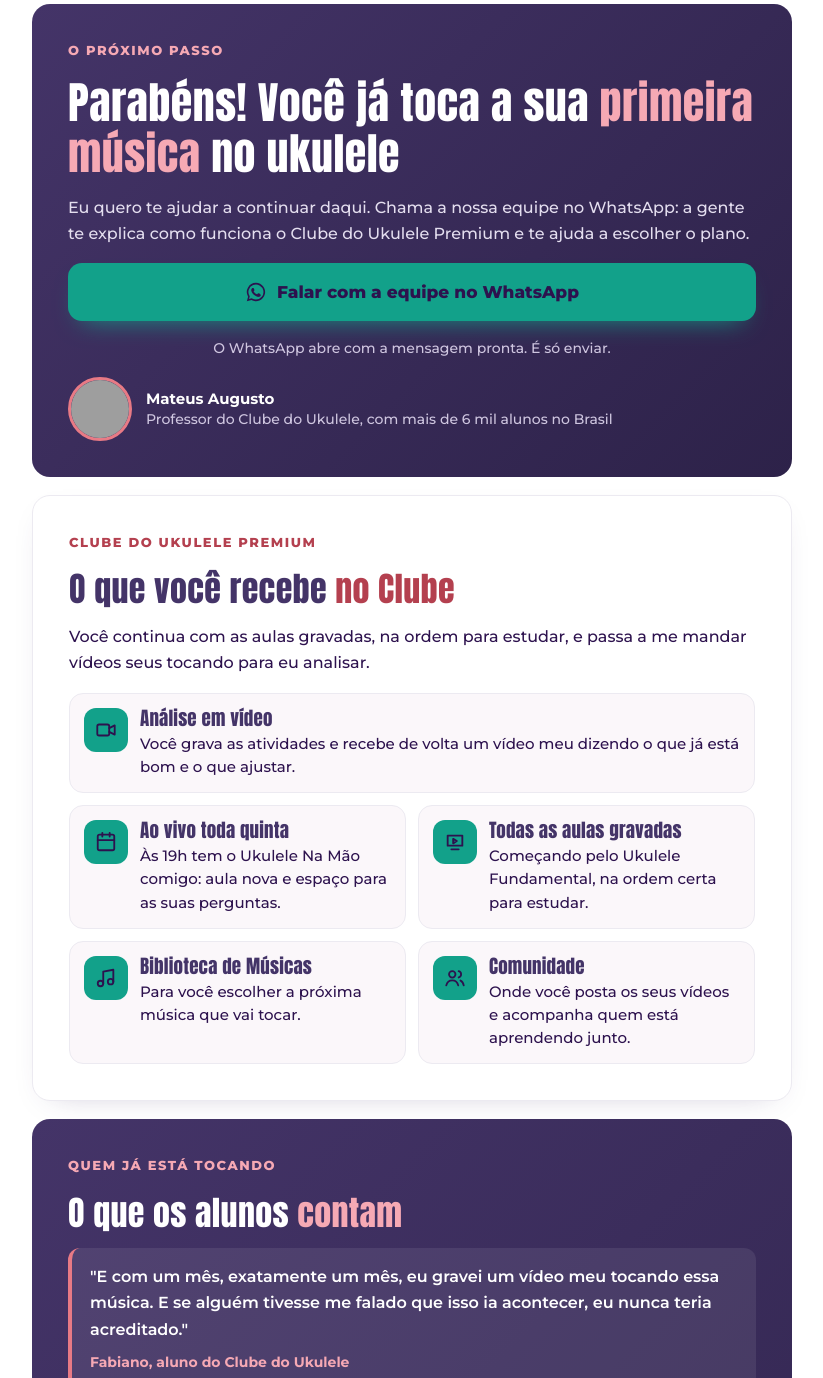
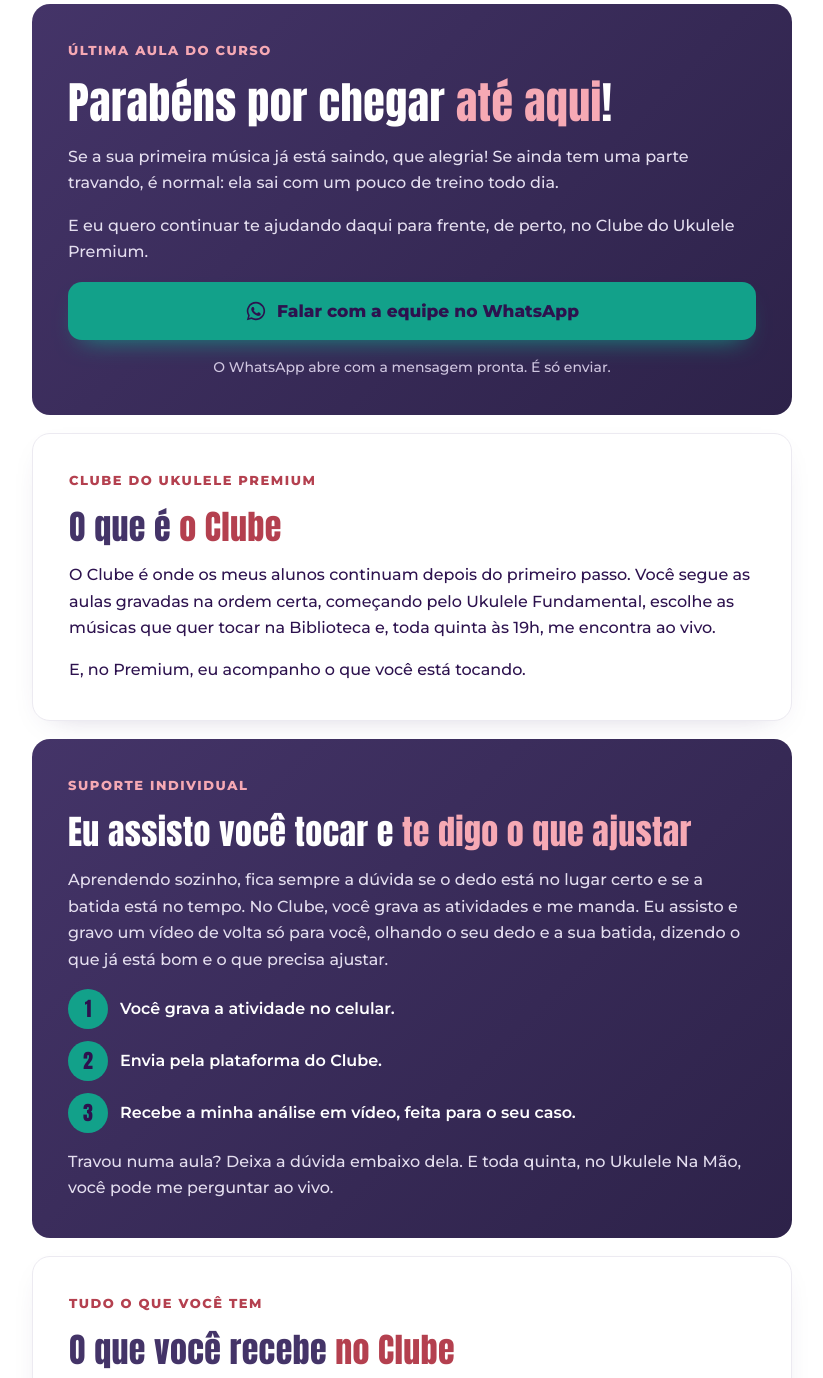
Before and after one commit to mateusukulele/cdu-upload-page, a plain HTML site: page paginas-condicionais/proximos-passos-gratuito-aula10.html in a window 1280 px wide. Shown: the top 1378 px of the page, without its empty margins (228-1051 px from the left). Drawn offline with Linux system fonts and the light colour scheme; grey boxes are pictures that could not be loaded.

Commit message:
Aula 10 gratuito: estrutura de venda, o que e o Clube e suporte individual
Co-Authored-By: Claude Opus 5.5 <noreply@anthropic.com>

```diff
--- a/paginas-condicionais/proximos-passos-gratuito-aula10.html
+++ b/paginas-condicionais/proximos-passos-gratuito-aula10.html
@@ -47,10 +47,6 @@ p{margin:0}
 /* hero */
 .hero h1{font-size:clamp(30px,6.4vw,44px)}
 .hero h1 span{color:var(--coral-dark)}
-.prof{display:flex;align-items:center;gap:14px}
-.prof img{width:64px;height:64px;border-radius:50%;object-fit:cover;border:3px solid var(--coral);flex:none}
-.prof p{font-size:14px;color:#CFC6E0;line-height:1.45}
-.prof b{color:#fff;display:block;font-size:15px}
 
 /* botao */
 .btn{display:flex;align-items:center;justify-content:center;gap:10px;min-height:56px;padding:15px 22px;border-radius:14px;background:var(--teal);color:var(--texto);font-weight:800;font-size:17px;text-decoration:none;text-align:center;box-shadow:0 12px 26px -14px rgba(18,161,138,.95);transition:transform .15s ease}
@@ -90,6 +86,8 @@ blockquote cite{font-style:normal;font-size:14px;color:var(--coral-dark);font-we
 .passos{list-style:none;margin:0;padding:0;display:flex;flex-direction:column;gap:12px;counter-reset:p}
 .passos li{counter-increment:p;display:grid;grid-template-columns:40px 1fr;gap:12px;align-items:center}
 .passos li::before{content:counter(p);width:40px;height:40px;border-radius:50%;background:var(--indigo);color:#fff;font-family:'Anton',sans-serif;font-size:20px;display:grid;place-items:center}
+.dark .passos li::before{background:var(--teal);color:var(--texto)}
+.dark .passos li span{color:#fff;font-weight:600}
 
 .redes{text-align:center;font-size:15px;color:var(--muted)}
 .link{color:var(--indigo);font-weight:700;text-decoration:underline;text-underline-offset:3px;display:inline-block;padding:10px 4px;min-height:44px}
@@ -100,25 +98,42 @@ blockquote cite{font-style:normal;font-size:14px;color:var(--coral-dark);font-we
 
   <!-- HERO -->
   <section class="bloco dark hero">
-    <span class="eyebrow">O próximo passo</span>
-    <h1>Parabéns! Você já toca a sua <span>primeira música</span> no ukulele</h1>
-    <p>Eu quero te ajudar a continuar daqui. Chama a nossa equipe no WhatsApp: a gente te explica como funciona o Clube do Ukulele Premium e te ajuda a escolher o plano.</p>
+    <span class="eyebrow">Última aula do curso</span>
+    <h1>Parabéns por chegar <span>até aqui</span>!</h1>
+    <p>Se a sua primeira música já está saindo, que alegria! Se ainda tem uma parte travando, é normal: ela sai com um pouco de treino todo dia.</p>
+    <p>E eu quero continuar te ajudando daqui para frente, de perto, no Clube do Ukulele Premium.</p>
     <a class="btn js-wa" href="https://wa.me/553198585286" target="_blank" rel="noopener">
       <svg viewBox="0 0 24 24" fill="currentColor" aria-hidden="true"><path d="M12 2a10 10 0 0 0-8.6 15.1L2 22l5-1.3A10 10 0 1 0 12 2Zm0 18.2c-1.5 0-3-.4-4.3-1.2l-.3-.2-3 .8.8-2.9-.2-.3A8.2 8.2 0 1 1 12 20.2Zm4.5-6.1c-.2-.1-1.5-.7-1.7-.8-.2-.1-.4-.1-.6.1l-.8 1c-.1.2-.3.2-.5.1a6.7 6.7 0 0 1-3.3-2.9c-.3-.4.2-.4.7-1.4.1-.2 0-.3 0-.4l-.8-1.8c-.2-.5-.4-.4-.6-.4h-.5c-.2 0-.4.1-.7.3-.2.3-.9.9-.9 2.2s.9 2.5 1 2.7c.1.2 1.8 2.8 4.4 3.9 1.6.7 2.3.8 3.1.6.5-.1 1.5-.6 1.7-1.2.2-.6.2-1.1.2-1.2-.1-.1-.3-.2-.5-.3Z"/></svg>
       Falar com a equipe no WhatsApp
     </a>
     <p class="nota">O WhatsApp abre com a mensagem pronta. É só enviar.</p>
-    <div class="prof">
-      <img src="https://cursos.comotocarukulele.com/img/mateus-perfil.webp" alt="Mateus Augusto, professor do Clube do Ukulele" width="64" height="64">
-      <p><b>Mateus Augusto</b>Professor do Clube do Ukulele, com mais de 6 mil alunos no Brasil</p>
-    </div>
+  </section>
+
+  <!-- O QUE E O CLUBE -->
+  <section class="bloco claro">
+    <span class="eyebrow">Clube do Ukulele Premium</span>
+    <h2>O que é <span>o Clube</span></h2>
+    <p>O Clube é onde os meus alunos continuam depois do primeiro passo. Você segue as aulas gravadas na ordem certa, começando pelo Ukulele Fundamental, escolhe as músicas que quer tocar na Biblioteca e, toda quinta às 19h, me encontra ao vivo.</p>
+    <p>E, no Premium, eu acompanho o que você está tocando.</p>
+  </section>
+
+  <!-- SUPORTE INDIVIDUAL -->
+  <section class="bloco dark">
+    <span class="eyebrow">Suporte individual</span>
+    <h2>Eu assisto você tocar e <span>te digo o que ajustar</span></h2>
+    <p>Aprendendo sozinho, fica sempre a dúvida se o dedo está no lugar certo e se a batida está no tempo. No Clube, você grava as atividades e me manda. Eu assisto e gravo um vídeo de volta só para você, olhando o seu dedo e a sua batida, dizendo o que já está bom e o que precisa ajustar.</p>
+    <ol class="passos">
+      <li><span>Você grava a atividade no celular.</span></li>
+      <li><span>Envia pela plataforma do Clube.</span></li>
+      <li><span>Recebe a minha análise em vídeo, feita para o seu caso.</span></li>
+    </ol>
+    <p>Travou numa aula? Deixa a dúvida embaixo dela. E toda quinta, no Ukulele Na Mão, você pode me perguntar ao vivo.</p>
   </section>
 
   <!-- O QUE TEM -->
   <section class="bloco claro">
-    <span class="eyebrow">Clube do Ukulele Premium</span>
+    <span class="eyebrow">Tudo o que você tem</span>
     <h2>O que você recebe <span>no Clube</span></h2>
-    <p>Você continua com as aulas gravadas, na ordem para estudar, e passa a me mandar vídeos seus tocando para eu analisar.</p>
     <div class="itens">
       <div class="item largo">
         <span class="ic"><svg viewBox="0 0 24 24"><rect x="2.5" y="6" width="13" height="12" rx="2"/><path d="m15.5 10 6-3v10l-6-3"/></svg></span>
@@ -173,15 +188,11 @@ blockquote cite{font-style:normal;font-size:14px;color:var(--coral-dark);font-we
     </div>
   </section>
 
-  <!-- COMO ENTRAR -->
+  <!-- FECHO -->
   <section class="bloco claro">
-    <span class="eyebrow">Como entrar</span>
-    <h2>Do WhatsApp para <span>o Clube</span></h2>
-    <ol class="passos">
-      <li><span>Você manda a mensagem pelo botão abaixo.</span></li>
-      <li><span>A equipe responde no WhatsApp, tira as suas dúvidas e te passa as condições.</span></li>
-      <li><span>Você entra no Clube e já começa pelo Ukulele Fundamental.</span></li>
-    </ol>
+    <span class="eyebrow">O próximo passo</span>
+    <h2>Quer continuar <span>com a gente</span>?</h2>
+    <p>No Clube você tem o caminho inteiro de aulas, do Ukulele Fundamental em diante, e eu acompanhando de perto o que você toca. Chama a nossa equipe no WhatsApp que a gente te explica como funciona e te ajuda a escolher o plano.</p>
     <a class="btn js-wa" href="https://wa.me/553198585286" target="_blank" rel="noopener">
       <svg viewBox="0 0 24 24" fill="currentColor" aria-hidden="true"><path d="M12 2a10 10 0 0 0-8.6 15.1L2 22l5-1.3A10 10 0 1 0 12 2Zm0 18.2c-1.5 0-3-.4-4.3-1.2l-.3-.2-3 .8.8-2.9-.2-.3A8.2 8.2 0 1 1 12 20.2Zm4.5-6.1c-.2-.1-1.5-.7-1.7-.8-.2-.1-.4-.1-.6.1l-.8 1c-.1.2-.3.2-.5.1a6.7 6.7 0 0 1-3.3-2.9c-.3-.4.2-.4.7-1.4.1-.2 0-.3 0-.4l-.8-1.8c-.2-.5-.4-.4-.6-.4h-.5c-.2 0-.4.1-.7.3-.2.3-.9.9-.9 2.2s.9 2.5 1 2.7c.1.2 1.8 2.8 4.4 3.9 1.6.7 2.3.8 3.1.6.5-.1 1.5-.6 1.7-1.2.2-.6.2-1.1.2-1.2-.1-.1-.3-.2-.5-.3Z"/></svg>
       Quero entrar no Clube
```
